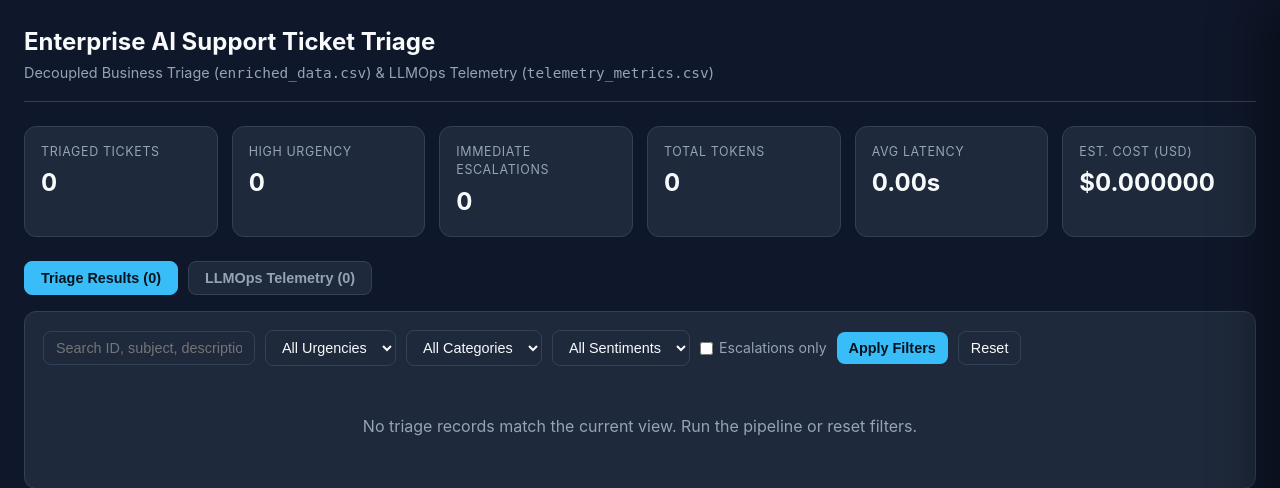
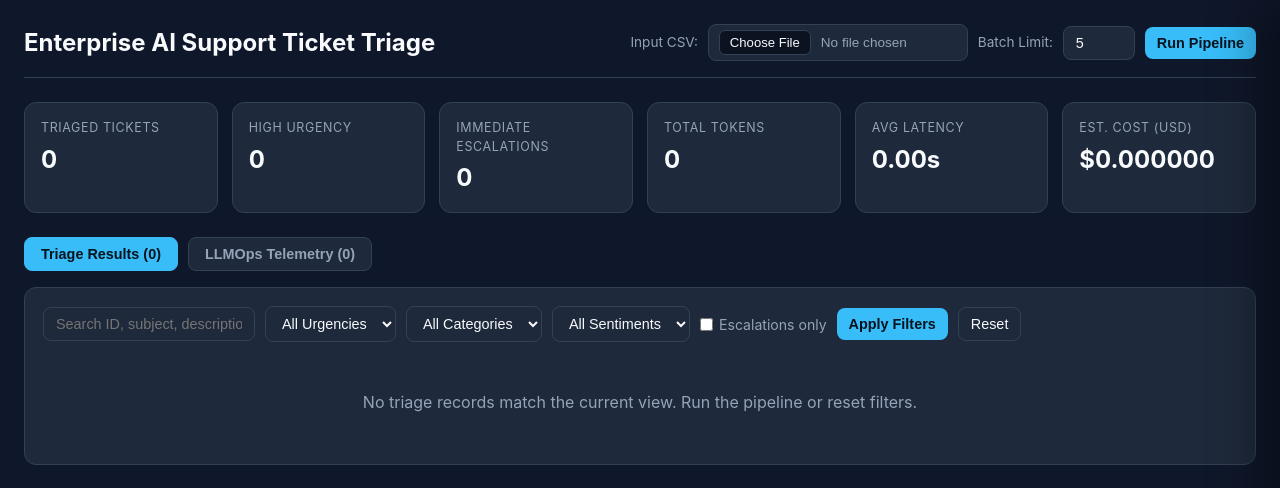
Before and after one commit to balayokesh/enterprise-ticket-router, a Flask app: page / in a window 1280 px wide. Shown: the top 488 px of the page. Run offline with Flask 3, Linux system fonts and the light colour scheme.

Commit message:
feat: add CSV file upload support to the web dashboard template

```diff
--- a/app.py
+++ b/app.py
@@ -1,17 +1,19 @@
 import os
+import tempfile
 import traceback
 from pathlib import Path
 
 import pandas as pd
 from flask import Flask, flash, redirect, render_template, request, url_for
+from werkzeug.utils import secure_filename
 
 from ai_enrichment import enrich_support_tickets
+from pipeline import clean_support_data
 
 app = Flask(__name__)
 app.secret_key = os.getenv("FLASK_SECRET_KEY", "dev-triage-dashboard-secret")
 
 BASE_DIR = Path(__file__).resolve().parent
-INPUT_CSV = BASE_DIR / "clean_data.csv"
 ENRICHED_CSV = BASE_DIR / "enriched_data.csv"
 TELEMETRY_CSV = BASE_DIR / "telemetry_metrics.csv"
 
@@ -113,15 +115,28 @@ def index():
         triage_columns=triage_columns,
         telemetry_rows=telemetry_rows,
         telemetry_columns=telemetry_columns,
-        has_input_csv=INPUT_CSV.exists(),
     )
+
+
+def _is_csv_filename(filename: str) -> bool:
+    return Path(filename).suffix.lower() == ".csv"
 
 
 @app.route("/run", methods=["POST"])
 def run_pipeline():
-    if not INPUT_CSV.exists():
-        flash(f"Input dataset not found at {INPUT_CSV.name}.", "error")
+    uploaded_file = request.files.get("csv_file")
+    if not uploaded_file or not uploaded_file.filename:
+        flash("Please select a .csv file to upload.", "error")
         return redirect(url_for("index"))
+
+    original_name = uploaded_file.filename.strip()
+    if not _is_csv_filename(original_name):
+        flash("Invalid file type. Only .csv files are allowed.", "error")
+        return redirect(url_for("index"))
+
+    safe_name = secure_filename(original_name) or "input.csv"
+    if not safe_name.lower().endswith(".csv"):
+        safe_name = f"{safe_name}.csv"
 
     try:
         raw_limit = request.form.get("limit", "5")
@@ -130,13 +145,28 @@ def run_pipeline():
         limit = 5
 
     try:
-        enrich_support_tickets(
-            input_path=str(INPUT_CSV),
-            output_path=str(ENRICHED_CSV),
-            telemetry_path=str(TELEMETRY_CSV),
-            limit=limit,
-        )
-        flash(f"Pipeline completed for {limit} ticket(s). Triage and telemetry views updated.", "success")
+        with tempfile.TemporaryDirectory() as tmp_dir:
+            raw_csv_path = Path(tmp_dir) / safe_name
+            cleaned_csv_path = Path(tmp_dir) / f"cleaned_{safe_name}"
+            uploaded_file.save(raw_csv_path)
+
+            preview_df = pd.read_csv(raw_csv_path, nrows=1)
+            if preview_df.empty:
+                flash("Uploaded CSV file contains no rows.", "error")
+                return redirect(url_for("index"))
+
+            clean_support_data(
+                input_path=str(raw_csv_path),
+                output_path=str(cleaned_csv_path),
+            )
+
+            enrich_support_tickets(
+                input_path=str(cleaned_csv_path),
+                output_path=str(ENRICHED_CSV),
+                telemetry_path=str(TELEMETRY_CSV),
+                limit=limit,
+            )
+        flash(f"Pipeline completed for {limit} ticket(s) from {original_name}. Triage and telemetry views updated.", "success")
     except Exception as exc:
         traceback.print_exc()
         flash(f"Pipeline run failed: {exc}", "error")
--- a/templates/index.html
+++ b/templates/index.html
@@ -81,6 +81,30 @@
             border-radius: 8px;
             padding: 8px 12px;
             font-size: 0.9rem;
+        }
+
+        input[type="file"] {
+            padding: 5px 10px;
+            max-width: 260px;
+            font-size: 0.85rem;
+            color: var(--muted);
+            cursor: pointer;
+        }
+
+        input[type="file"]::file-selector-button {
+            background: var(--surface-2);
+            color: var(--text);
+            border: 1px solid var(--border);
+            border-radius: 6px;
+            padding: 4px 10px;
+            margin-right: 10px;
+            font-size: 0.82rem;
+            font-weight: 500;
+            cursor: pointer;
+        }
+
+        input[type="file"]::file-selector-button:hover {
+            border-color: var(--accent);
         }
 
         button {
@@ -433,16 +457,15 @@
         <header>
             <div>
                 <h1>Enterprise AI Support Ticket Triage</h1>
-                <div class="subtitle">Decoupled Business Triage (<code>enriched_data.csv</code>) & LLMOps Telemetry
-                    (<code>telemetry_metrics.csv</code>)</div>
             </div>
-            {% if has_input_csv %}
-            <form class="run-form" action="{{ url_for('run_pipeline') }}" method="POST">
+            <form class="run-form" id="run-pipeline-form" action="{{ url_for('run_pipeline') }}" method="POST"
+                enctype="multipart/form-data">
+                <label for="csv_file">Input CSV:</label>
+                <input id="csv_file" name="csv_file" type="file" accept=".csv" required />
                 <label for="limit">Batch Limit:</label>
                 <input id="limit" name="limit" type="number" min="1" max="25" value="5" style="width: 72px;" />
                 <button type="submit">Run Pipeline</button>
             </form>
-            {% endif %}
         </header>
 
         {% with messages = get_flashed_messages(with_categories=true) %}
@@ -780,6 +803,29 @@
         document.addEventListener("keydown", (event) => {
             if (event.key === "Escape" && drawer.classList.contains("is-open")) closeDrawer();
         });
+
+        const csvInput = document.getElementById("csv_file");
+        const runForm = document.getElementById("run-pipeline-form");
+        function validateCsvFile() {
+            const file = csvInput.files && csvInput.files[0];
+            if (file && !file.name.toLowerCase().endsWith(".csv")) {
+                csvInput.setCustomValidity("Please select a valid .csv file.");
+                return false;
+            }
+            csvInput.setCustomValidity("");
+            return true;
+        }
+        if (csvInput && runForm) {
+            csvInput.addEventListener("change", () => {
+                if (!validateCsvFile()) csvInput.reportValidity();
+            });
+            runForm.addEventListener("submit", (event) => {
+                if (!validateCsvFile()) {
+                    event.preventDefault();
+                    csvInput.reportValidity();
+                }
+            });
+        }
     </script>
 </body>
 
```
